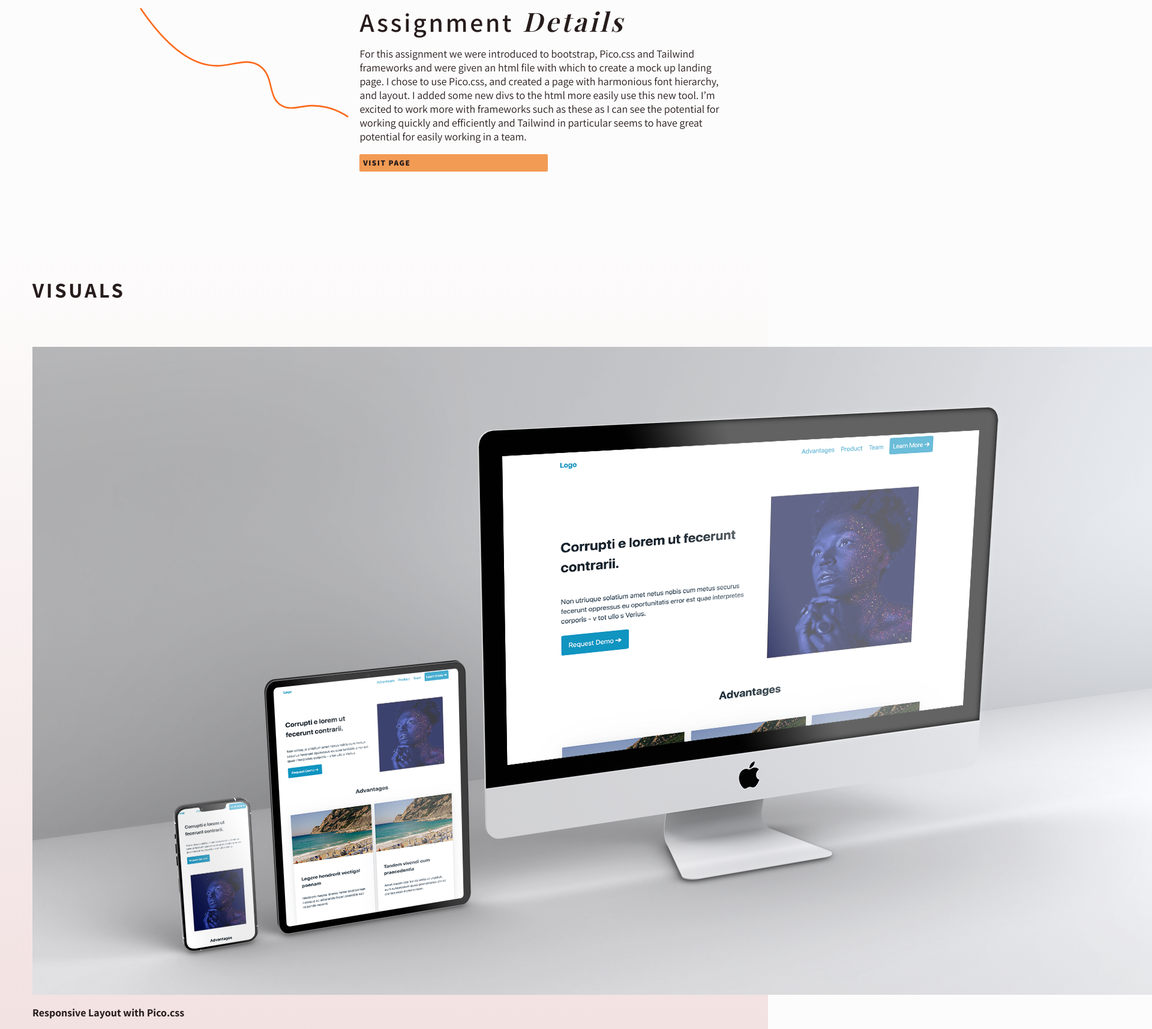
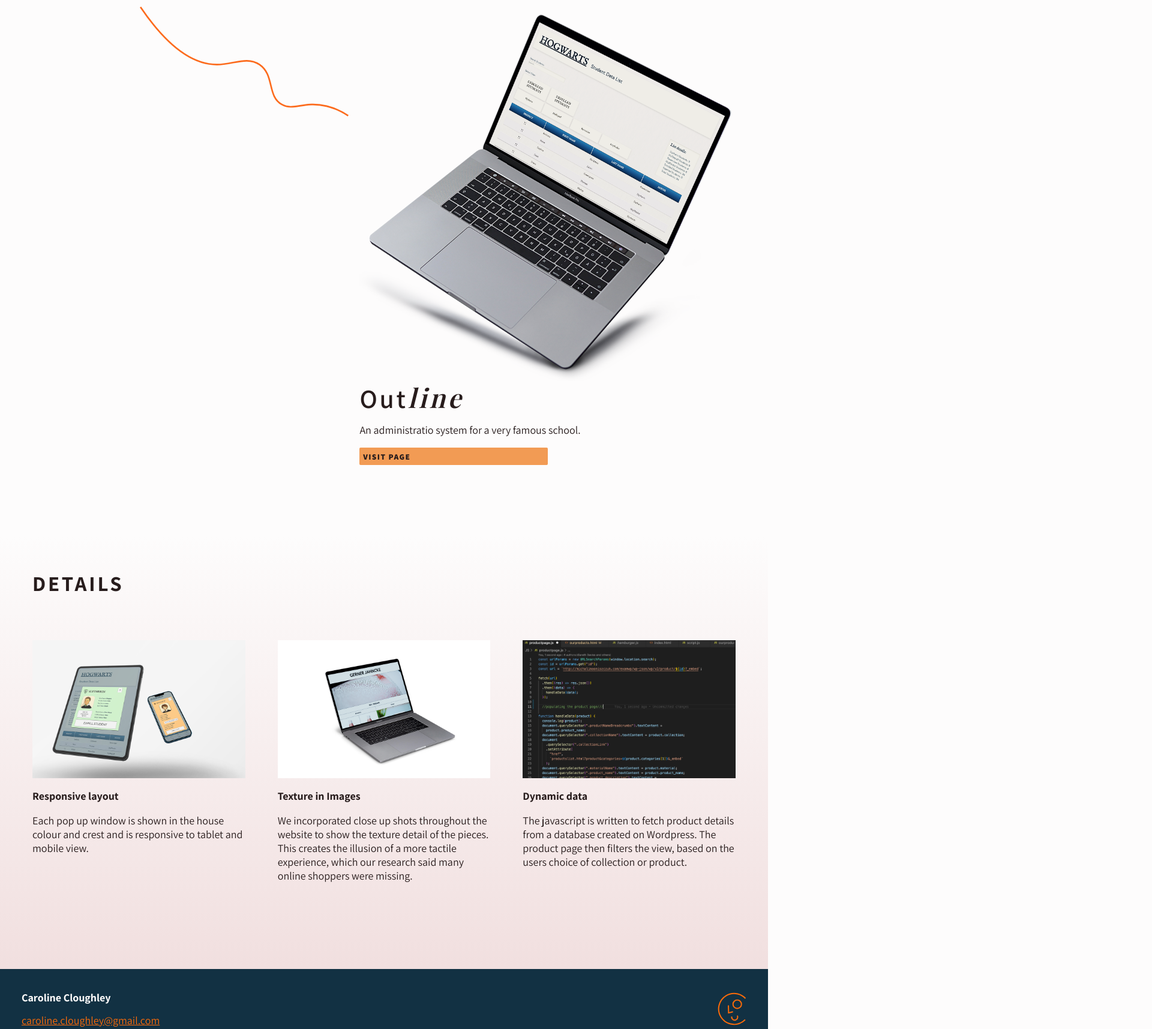
Before and after one commit to CarolineClo/professional_portfolio, a plain HTML site: page hacked.html in a window 1280 px wide. Shown: the part 327-2042 px from the top of the page at 60% size, 1920 px wide, since content can reach past the window. Drawn offline with nearby package versions, Linux system fonts and the light colour scheme; a web font is replaced by a local one.

Commit message:
hogwrts page started

```diff
--- a/frameworks.html
+++ b/hacked.html
@@ -4,7 +4,7 @@
     <meta charset="UTF-8" />
     <meta http-equiv="X-UA-Compatible" content="IE=edge" />
     <meta name="viewport" content="width=device-width, initial-scale=1.0" />
-    <title>Designing with Frameworks</title>
+    <title>Hacked Hogwarts Project</title>
     <link rel="stylesheet" href="style.css" />
     <link rel="preconnect" href="https://fonts.googleapis.com" />
     <link rel="preconnect" href="https://fonts.gstatic.com" crossorigin />
@@ -13,11 +13,10 @@
       rel="stylesheet"
     />
   </head>
-  <body id="fonts_ui" class="fameworks">
+  <body id="fonts_ui">
     <nav>
-      <?xml version="1.0" encoding="UTF-8"?>
       <a href="index.html">
-        <svg id="logo" xmlns="http://www.w3.org/2000/svg" viewBox="0 0 96.51 111.23">
+        <?xml version="1.0" encoding="UTF-8"?><svg id="logo" xmlns="http://www.w3.org/2000/svg" viewBox="0 0 96.51 111.23">
           <defs>
             <style>
               .cls-1 {
@@ -42,11 +41,9 @@
         <line class="line-3" y1="99" x2="128" y2="99" stroke="#161414" stroke-width="4" />
       </svg>
     </nav>
+
     <header>
-      <h1>
-        <strong>Designing </strong>with <br />
-        <strong>Frameworks </strong>
-      </h1>
+      <h1><strong>Hacked </strong><br />Hogwarts</h1>
       <div class="squiggle_box">
         <?xml version="1.0" encoding="UTF-8"?>
         <svg id="squiggle3" xmlns="http://www.w3.org/2000/svg" viewBox="0 0 261.38 137.39">
@@ -63,27 +60,31 @@
         </svg>
       </div>
       <div class="assignment_text">
-        <h2>Assignment<strong> Details</strong></h2>
-        <p>
-          For this assignment we were introduced to bootstrap, Pico.css and Tailwind frameworks and were given an html file with which to create a mock up landing page. I chose to use Pico.css, and created a page with harmonious font hierarchy, and
-          layout. I added some new divs to the html more easily use this new tool. I’m excited to work more with frameworks such as these as I can see the potential for working quickly and efficiently and Tailwind in particular seems to have great
-          potential for easily working in a team.
-        </p>
-        <a href="https://carolineclo.github.io/designing_with_frameworks/" target="_blank"><button>Visit Page</button></a>
+        <img src="images/hogwartsmockup.png" alt="a mock up of a laptop displaying a webpage" />
+        <h2>Out<strong>line</strong></h2>
+        <p>An administratio system for a very famous school.</p>
+        <a href="https://carolineclo.github.io/hacked_hogwarts/" target="_blank"><button>Visit Page</button></a>
       </div>
     </header>
     <main>
-      <h3>Visuals</h3>
+      <h3>Details</h3>
 
       <div class="visuals">
         <article class="visual_card">
-          <img src="images/framework-mockup.png" alt="a mock up of three devices featuring a web page" />
-          <h4>Responsive Layout with Pico.css</h4>
+          <div class="img tablet-img"></div>
+          <h4>Responsive layout</h4>
+          <p>Each pop up window is shown in the house colour and crest and is responsive to tablet and mobile view.</p>
         </article>
 
         <article class="visual_card">
-          <img src="images/pico-screenshot.png" alt="a screenshot of a font hierarchy" />
-          <h4>Framework Form</h4>
+          <div class="img laptop-img"></div>
+          <h4>Texture in Images</h4>
+          <p>We incorporated close up shots throughout the website to show the texture detail of the pieces. This creates the illusion of a more tactile experience, which our research said many online shoppers were missing.</p>
+        </article>
+        <article class="visual_card">
+          <div class="img code-img"></div>
+          <h4>Dynamic data</h4>
+          <p>The javascript is written to fetch product details from a database created on Wordpress. The product page then filters the view, based on the users choice of collection or product.</p>
         </article>
       </div>
     </main>
--- a/style.css
+++ b/style.css
@@ -288,6 +288,10 @@ main {
   background-image: url(images/gernercode.png);
 }
 
+#fonts_ui .visuals .img.tablet-img {
+  background-image: url(images/hogwartsmockup_tablet.png);
+}
+
 .main-text {
   margin-top: 3rem;
   max-width: 700px;
```
Also changed, not shown: index.html (+3 -3 lines), images/hogwartsmockup.png (added), images/hogwartsmockup_tablet.png (added).
